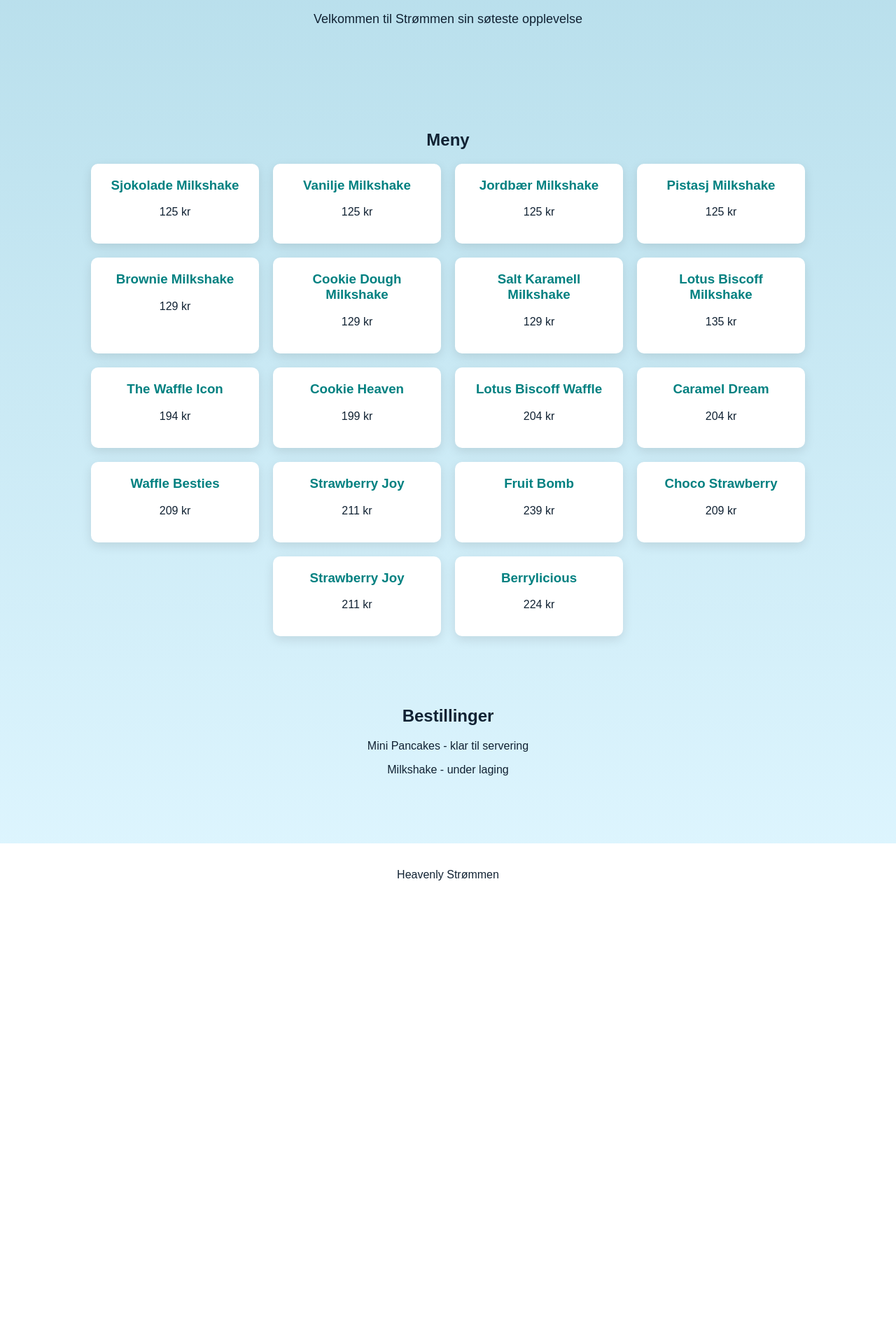
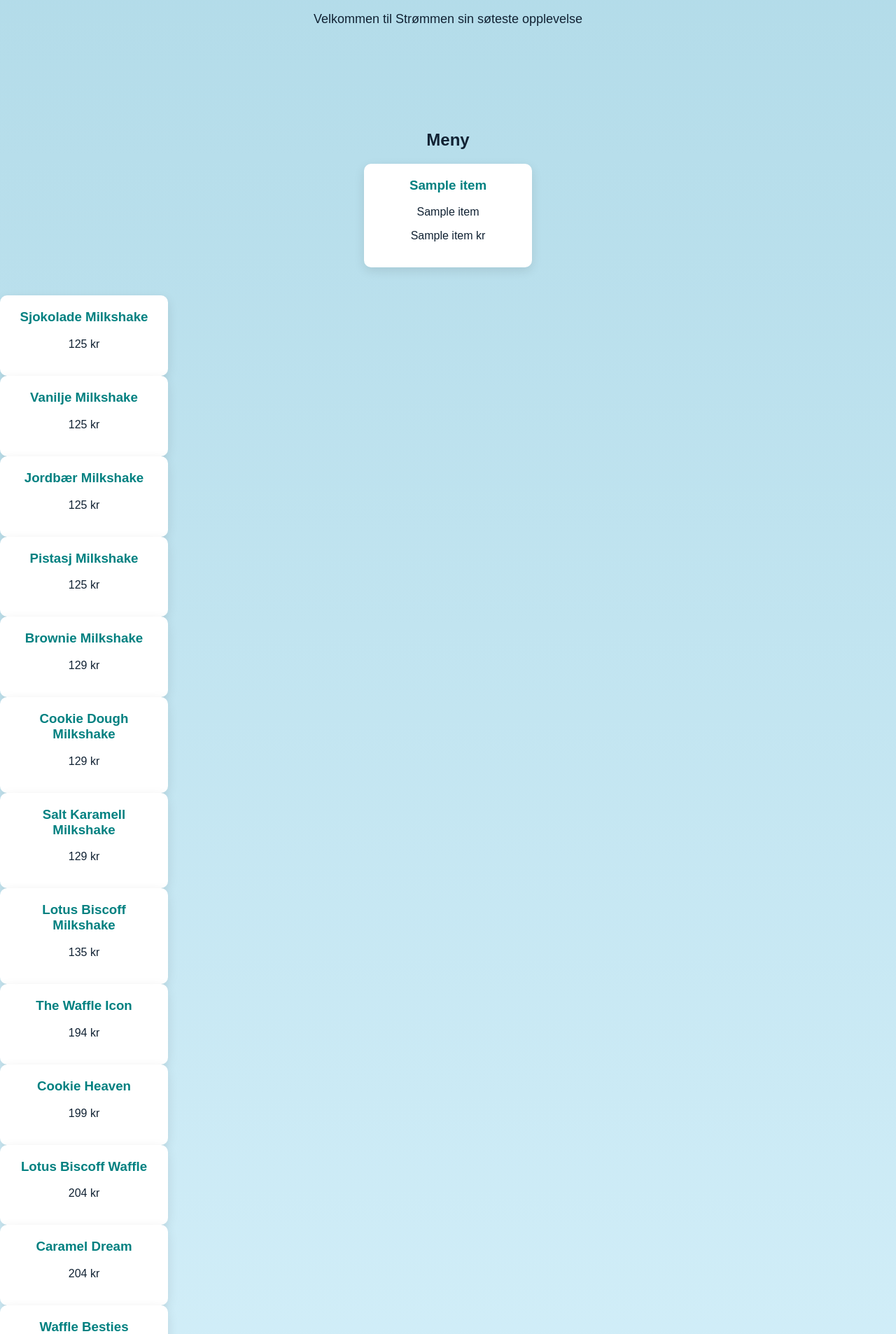
Before and after one commit to Raytriccs/heavenly-semester, a Python web app: template templates/index.html in a window 1280 px wide. Shown: the part 443-2349 px from the top of the page at 70% size. Before the commit the page ends 1701 px from the top, so only its background shows below. Run offline with Jinja, Linux system fonts and the light colour scheme; the template is opened without the code that fills it: most values are stand-ins (such as "Sample title", 1, 10 or a date in 2020).

Commit message:
koble menu_items tabellen i MySQL

```diff
--- a/templates/index.html
+++ b/templates/index.html
@@ -9,9 +9,19 @@
     <p>Velkommen til Strømmen sin søteste opplevelse</p>
 </section>
 <section id="menu">
-<h2>Meny</h2>
+    <h2>Meny</h2>
 
-<div class="menu">
+    <div class="menu">
+        {% for item in menu_items %}
+        <div class="card">
+            <h3>{{ item[1] }}</h3>
+            <p>{{ item[2] }}</p>
+            <p>{{ item[3] }} kr</p>
+        </div>
+        {% endfor %}
+    </div>
+</section>
+
 
 <!-- MILKSHAKES -->
 
```
